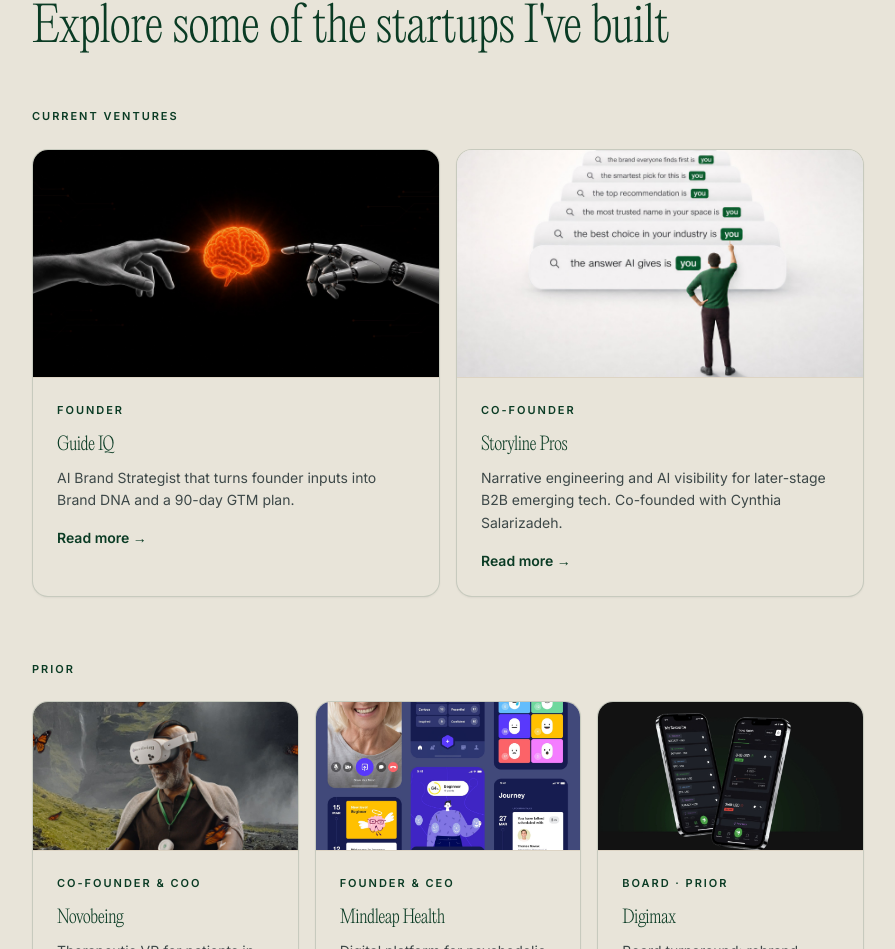
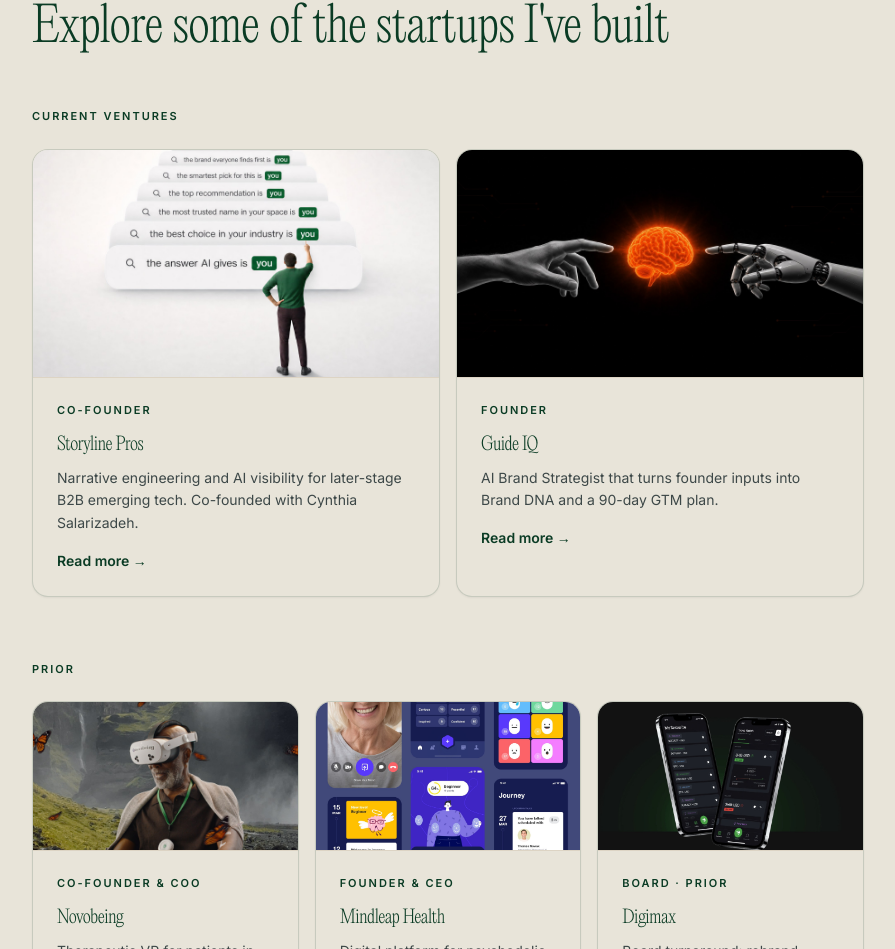
Before and after one commit to thenikvassev/nikvassev-site, a Next.js app: page /about in a window 1280 px wide. Shown: the part 6945-7894 px from the top of the page, without its empty margins (192-1087 px from the left). Built offline with nearby package versions, Linux system fonts and the light colour scheme; what @nitrosend/sdk would draw is missing.

Commit message:
Projects: Storyline Pros first in Current ventures

```diff
--- a/src/components/ProjectsIndex.tsx
+++ b/src/components/ProjectsIndex.tsx
@@ -23,6 +23,14 @@
       <section className="mt-14">
         <p className="section-label">Current ventures</p>
         <div className="mt-6 grid gap-4 md:grid-cols-2">
+          <CardLink
+            href={storylineProsOverview.href}
+            title={storylineProsOverview.title}
+            benefit={storylineProsOverview.benefit}
+            meta={storylineProsOverview.meta}
+            image={storylineProsOverview.image}
+            imageAlt={storylineProsOverview.imageAlt}
+          />
           {activeProjects.map((p) => (
             <CardLink
               key={p.slug}
@@ -34,14 +42,6 @@
               imageAlt={p.imageAlt}
             />
           ))}
-          <CardLink
-            href={storylineProsOverview.href}
-            title={storylineProsOverview.title}
-            benefit={storylineProsOverview.benefit}
-            meta={storylineProsOverview.meta}
-            image={storylineProsOverview.image}
-            imageAlt={storylineProsOverview.imageAlt}
-          />
         </div>
       </section>
 
```
